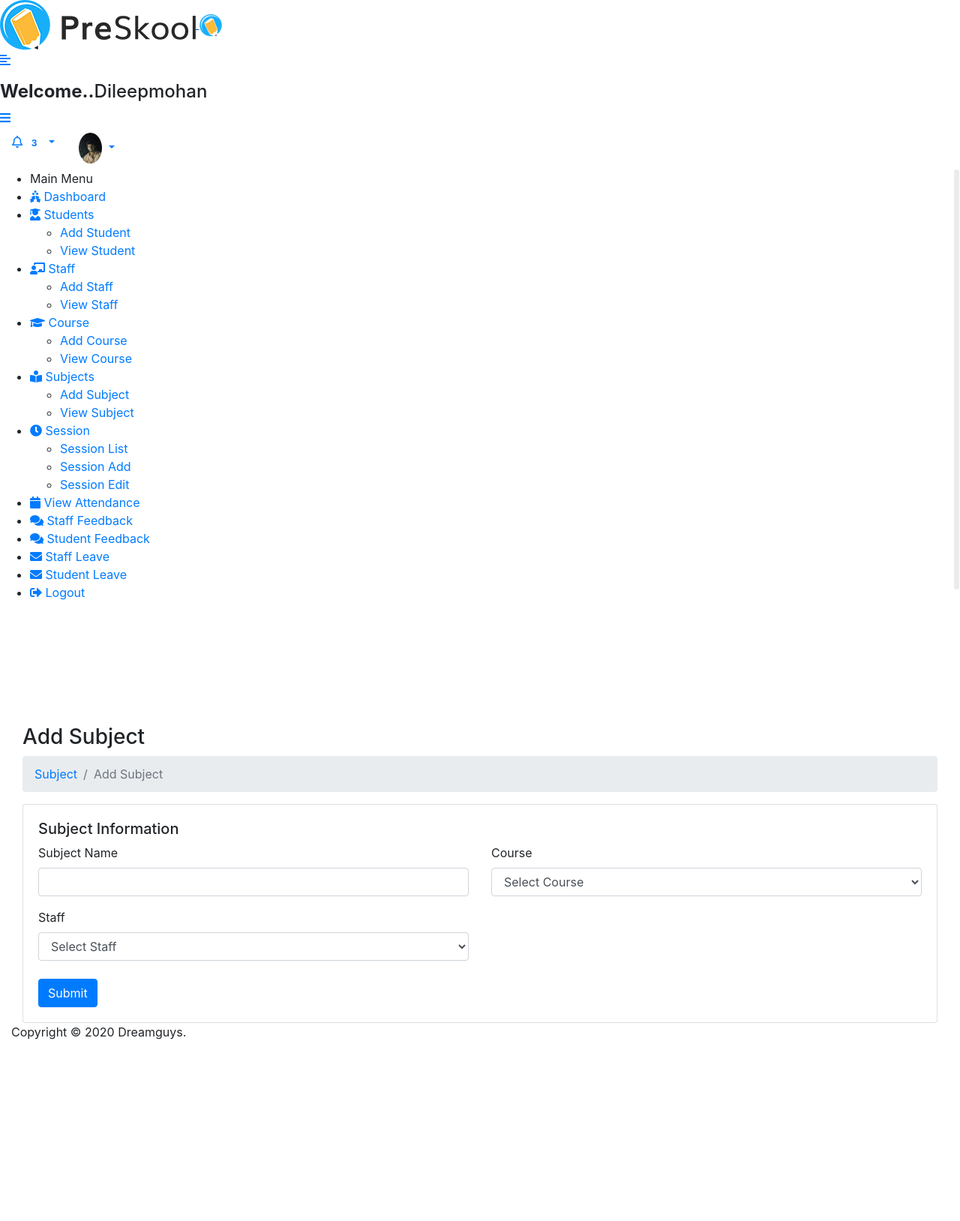
After one commit to dileepmohandas/Student_Management_System, a Django app: page /Hod/Subject/Add in a window 1280 px wide. The commit adds this page. Shown: the top 1628 px of the page at 75% size. Run offline with Django 5.2, Linux system fonts and the light colour scheme; a user stored in the database is signed in; data comes from the database, SQL or seed files in the repository; both versions use the stored data as it was after the commit; some libraries are stand-ins or nearby versions.

Commit message:
add subject

```diff
--- a/student_ms/student_ms/Hod_Views.py
+++ b/student_ms/student_ms/Hod_Views.py
@@ -1,6 +1,6 @@
 from django.shortcuts import render,redirect
 from django.contrib.auth.decorators import login_required
-from studentapp.models import Course,Session_Year,CustomUser,Student,Staff
+from studentapp.models import Course,Session_Year,CustomUser,Student,Staff,Subject
 from django.contrib import messages
 
 @login_required(login_url='/')
@@ -285,3 +285,32 @@ def DELETE_STAFF(request,admin):
     staff.delete()
     messages.success(request,'Records Are Successfully Delete')
     return redirect('view_staff')
+
+@login_required(login_url='/')
+def ADD_SUBJECT(request):
+    course=Course.objects.all()
+    staff=Staff.objects.all()
+
+    if request.method =="POST":
+        subject_name=request.POST.get('subject_name')
+        course_id=request.POST.get("course_id")
+        staff_id=request.POST.get("staff_id")
+
+        course=Course.objects.get(id=course_id)
+        staff=Staff.objects.get(id=staff_id)
+
+        subject=Subject(
+            name=subject_name,
+            course=course,
+            staff=staff,
+        )
+        subject.save()
+        messages.success(request,"The Subject is added successfully.")
+        return redirect('add_subject')
+
+
+    context={
+        'course':course,
+        'staff':staff,
+    }
+    return render(request,'hod/add_subject.html',context)
--- a/student_ms/student_ms/urls.py
+++ b/student_ms/student_ms/urls.py
@@ -49,6 +49,8 @@ urlpatterns = [
     path('Hod/Course/Update',Hod_Views.UPDATE_COURSE,name='update_course'),
     path('Hod/Course/Delete/<str:id>',Hod_Views.DELETE_COURSE,name='delete_course'),
 
+    path('Hod/Subject/Add',Hod_Views.ADD_SUBJECT,name='add_subject'),
+
 ]
 if settings.DEBUG:
     urlpatterns += static(settings.STATIC_URL, document_root=settings.STATIC_ROOT)
--- a/student_ms/studentapp/admin.py
+++ b/student_ms/studentapp/admin.py
@@ -10,3 +10,4 @@ admin.site.register(Course)
 admin.site.register(Session_Year)
 admin.site.register(Student)
 admin.site.register(Staff)
+admin.site.register(Subject)
--- a/student_ms/studentapp/models.py
+++ b/student_ms/studentapp/models.py
@@ -51,3 +51,14 @@ class Staff(models.Model):
 
     def __str__(self):
         return self.admin.username
+
+
+class Subject(models.Model):
+    name = models.CharField(max_length=100)
+    course=models.ForeignKey(Course, on_delete=models.CASCADE)
+    staff=models.ForeignKey(Staff, on_delete=models.CASCADE)
+    created_at = models.DateTimeField(auto_now_add=True)
+    updated_at = models.DateTimeField(auto_now=True)
+
+    def __str__(self):
+        return self.name
--- /dev/null
+++ b/student_ms/templates/Hod/add_subject.html
@@ -0,0 +1,63 @@
+{% extends "base.html" %}
+{% block content %}
+
+    <div class="content container-fluid">
+       <div class="page-header">
+          <div class="row align-items-center">
+             <div class="col">
+                <h3 class="page-title">Add Subject</h3>
+                <ul class="breadcrumb">
+                   <li class="breadcrumb-item"><a href="subjects.html">Subject</a></li>
+                   <li class="breadcrumb-item active">Add Subject</li>
+                </ul>
+             </div>
+          </div>
+       </div>
+        {% include "includes/messages.html" %}
+       <div class="row">
+          <div class="col-sm-12">
+             <div class="card">
+                <div class="card-body">
+                   <form action="{% url 'add_subject' %}" method="post">
+                    {% csrf_token %}
+                      <div class="row">
+                         <div class="col-12">
+                            <h5 class="form-title"><span>Subject Information</span></h5>
+                         </div>
+                         <div class="col-12 col-sm-6">
+                            <div class="form-group">
+                               <label>Subject Name</label>
+                               <input type="text" class="form-control" name="subject_name" required>
+                            </div>
+                         </div>
+                         <div class="col-12 col-sm-6">
+                            <label>Course</label>
+                               <select class="form-control" name="course_id" required>
+                                  <option>Select Course</option>
+                                   {% for i in course %}
+                                  <option value="{{i.id}}">{{i.name}}</option>
+                                   {% endfor %}
+                               </select>
+                         </div>
+                         <div class="col-12 col-sm-6">
+                            <label>Staff</label>
+                               <select class="form-control" name="staff_id" required>
+                                  <option>Select Staff</option>
+                                   {% for i in staff %}
+                                  <option value="{{i.id}}">{{i.admin.first_name}}&nbsp;{{i.admin.last_name}}</option>
+                                   {% endfor %}
+                               </select>
+                         </div>
+                         <div class="col-12 mt-4">
+                            <button type="submit" class="btn btn-primary">Submit</button>
+                         </div>
+                      </div>
+                   </form>
+                </div>
+             </div>
+          </div>
+       </div>
+    </div>
+
+
+{% endblock content %}
--- a/student_ms/templates/base.html
+++ b/student_ms/templates/base.html
@@ -11,6 +11,9 @@
       <link rel="stylesheet" href="{% static 'assets/plugins/fontawesome/css/fontawesome.min.css' %}">
       <link rel="stylesheet" href="{% static 'assets/plugins/fontawesome/css/all.min.css' %}">
       <link rel="stylesheet" href="{% static 'assets/css/style.css' %}">
+
+
+
 
 
 
--- a/student_ms/templates/includes/sidebar.html
+++ b/student_ms/templates/includes/sidebar.html
@@ -33,9 +33,8 @@
              <li class="submenu">
                 <a href="#"><i class="fas fa-book-reader"></i> <span> Subjects</span> <span class="menu-arrow"></span></a>
                 <ul>
-                   <li><a href="subjects.html">Subject List</a></li>
-                   <li><a href="add-subject.html">Subject Add</a></li>
-                   <li><a href="edit-subject.html">Subject Edit</a></li>
+                   <li><a href="{% url 'add_subject' %}">Add Subject </a></li>
+                   <li><a href="edit-subject.html">View Subject</a></li>
                 </ul>
              </li>
              <li class="submenu">
```
Also changed, not shown: student_ms/db.sqlite3, student_ms/student_ms/views.py (line endings or trailing spaces), student_ms/studentapp/migrations/0005_subject.py (added).
